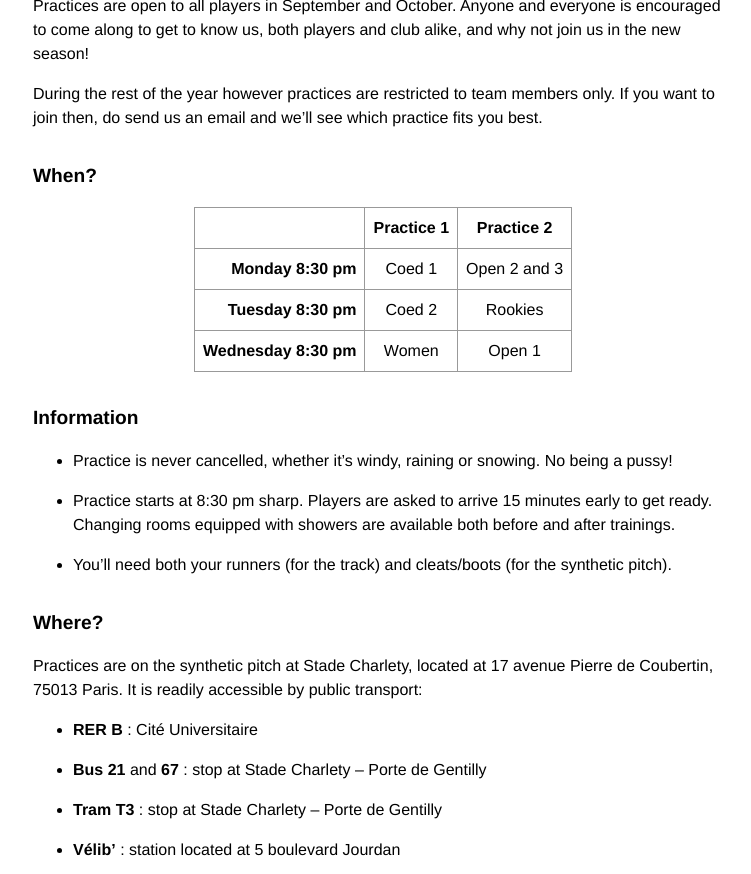
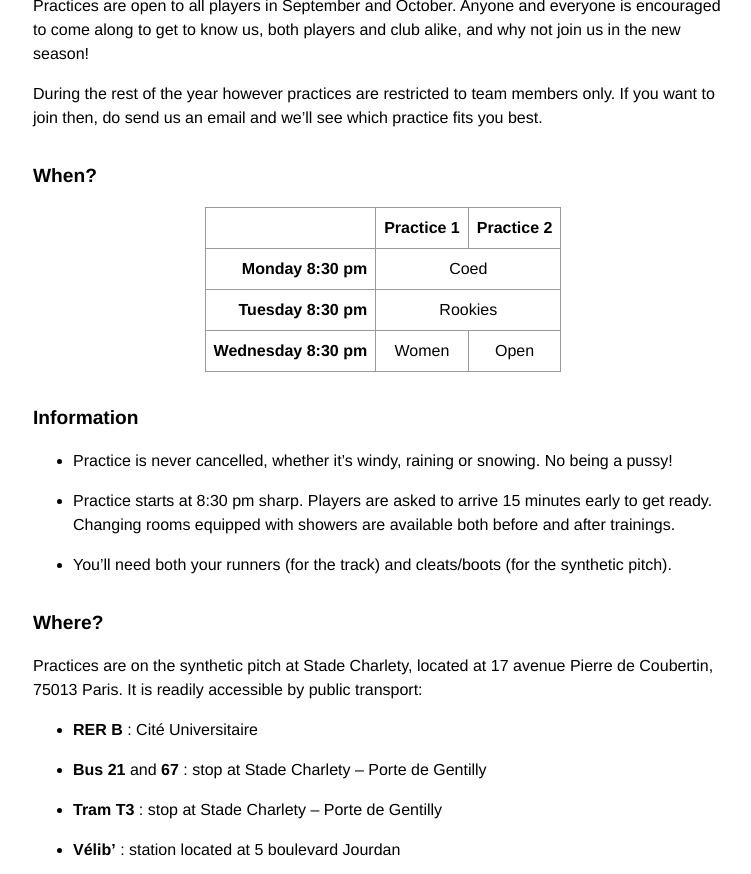
Before and after one commit to ahouhpuc/ahouhpuc.github.io, a Jekyll site: the page built from practices.markdown, in a window 1280 px wide and 900 px high, scrolled down 559 px, cut to the strip 0-874 px from the top of the window. Shown: the whole strip, without its empty margins (257-1008 px from the left). Built offline with Jekyll 4.4.1, drawn with Linux system fonts in a browser that asks for light colours.

Commit message:
update practices

```diff
--- a/practices.markdown
+++ b/practices.markdown
@@ -22,18 +22,16 @@ During the rest of the year however practices are restricted to team members onl
   </tr>
   <tr>
     <td>Monday 8:30 pm</td>
-    <td>Coed 1</td>
-    <td>Open 2 and 3</td>
+    <td colspan="2">Coed</td>
   </tr>
   <tr>
     <td>Tuesday 8:30 pm</td>
-    <td>Coed 2</td>
-    <td>Rookies</td>
+    <td colspan="2">Rookies</td>
   </tr>
   <tr>
     <td>Wednesday 8:30 pm</td>
     <td>Women</td>
-    <td>Open 1</td>
+    <td>Open</td>
   </tr>
 </table>
 
```
Also changed, not shown: entraînements.markdown (+3 -5 lines).
